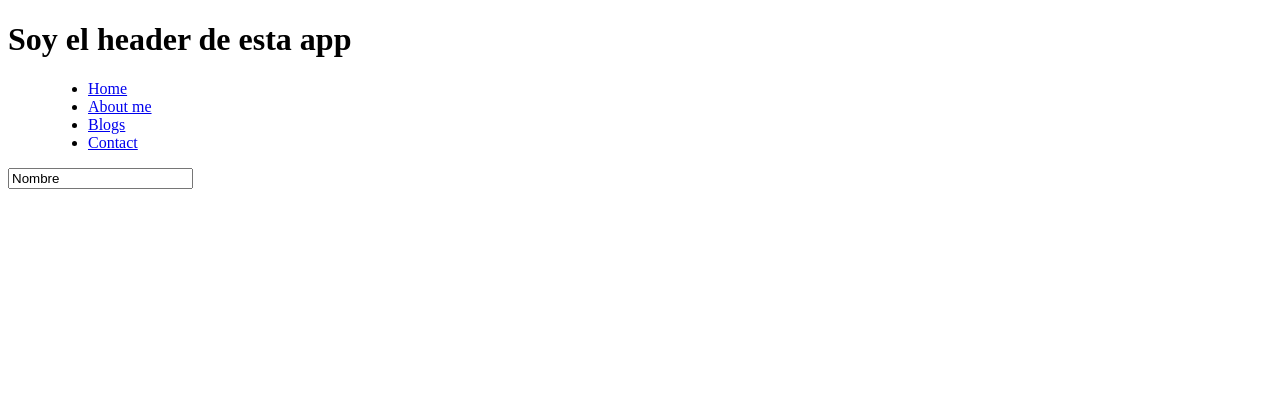
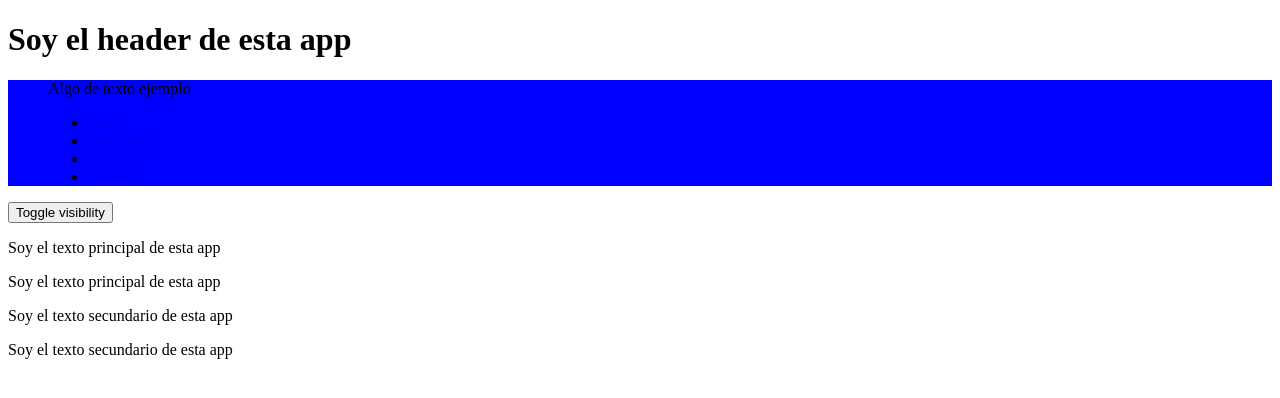
Before and after one commit to ContrerasMarco/ManipulacionDomJs, a plain HTML site: page index.html in a window 1280 px wide. Drawn offline with Linux system fonts and the light colour scheme.

Commit message:
clase de modificando estilos y reemplazando clase

```diff
--- a/index.html
+++ b/index.html
@@ -4,23 +4,52 @@
     <meta charset="UTF-8">
     <meta name="viewport" content="width=device-width, initial-scale=1.0">
     <title>Manipulacion del Dom</title>
+    <style>
+        .menu {
+          background-color: blue;
+          font-size: 16px;
+        }
+
+        .main-menu {
+          color: green
+        }
+
+        .visible {
+          display: block;
+        }
+
+        .invisible {
+          display: none;
+        }
+      </style>
 </head>
 <body>
     <body>
         <header>
             <h1 id="app-title">Soy el header de esta app</h1>
-          <menu>
-            <ul>
+            <menu class="menu">
+              <p>Algo de texto ejemplo</p>
+              <ul id="parent">
                 <li><a href="#">Home</a></li>
                 <li class="menu-items"><a href="#">About me</a></li>
                 <li class="menu-items"><a href="#">Blogs</a></li>
                 <li class="menu-items"><a href="#">Contact</a></li>
               </ul>
+              <section></section>
             </menu>
           </header>
           <main>
-          <!-- Attributes are part of HTML, like id, class, type, value, etc -->
-          <input id="input-id" class="input-class" type="text" value="Nombre">
+            <button>Toggle visibility</button>
+            <section>
+              <p>Soy el texto principal de esta <span>app</span></p>
+            </section>
+            <section>
+              <p>Soy el texto principal de esta <span>app</span></p>
+            </section>
+            <section>
+              <p>Soy el texto secundario de esta app</p>
+              <p>Soy el texto secundario de esta app</p>
+            </section>
         </main>
         <script src="app.js"></script>
       </body>
```
Lines whose indentation alone changed are shown as unchanged.
